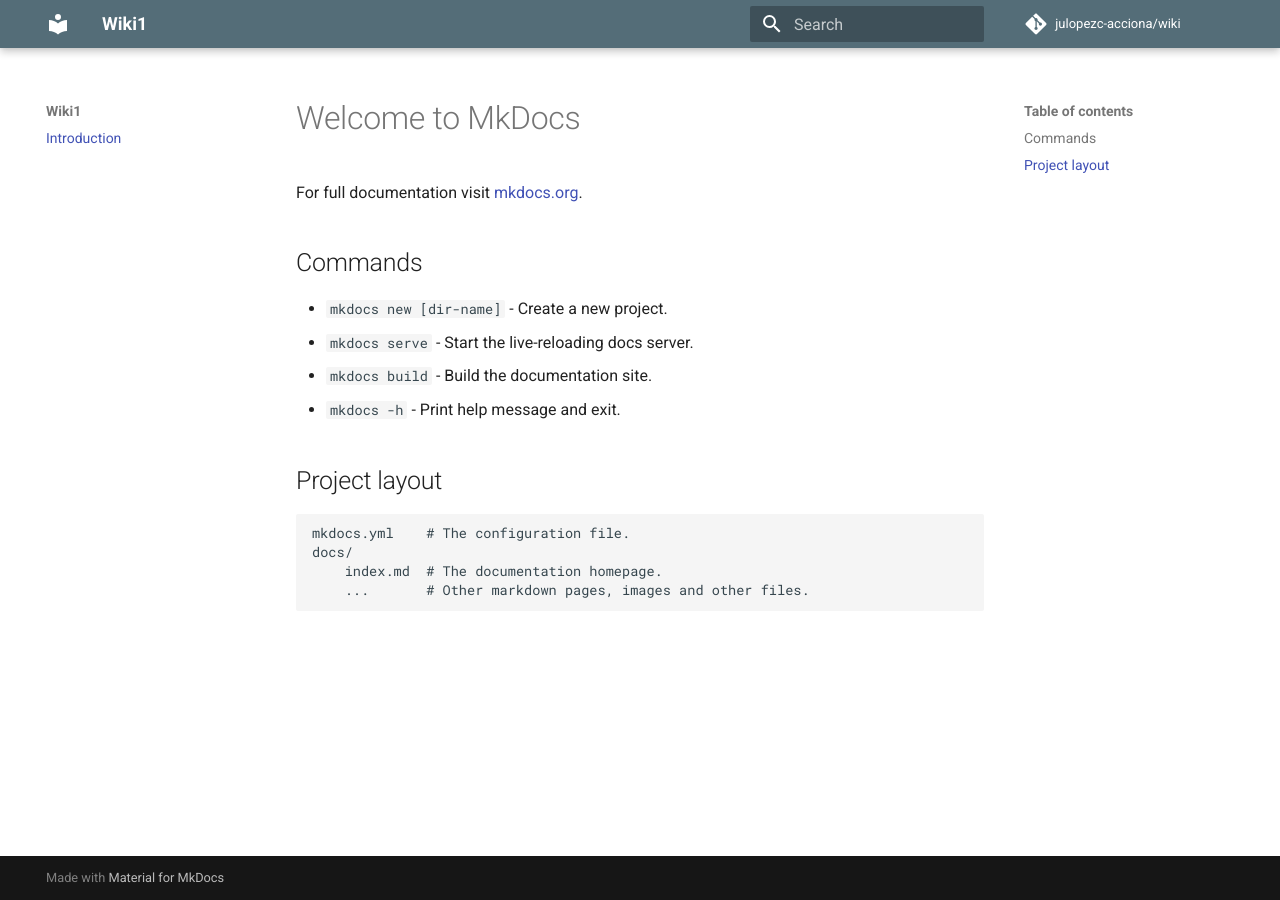
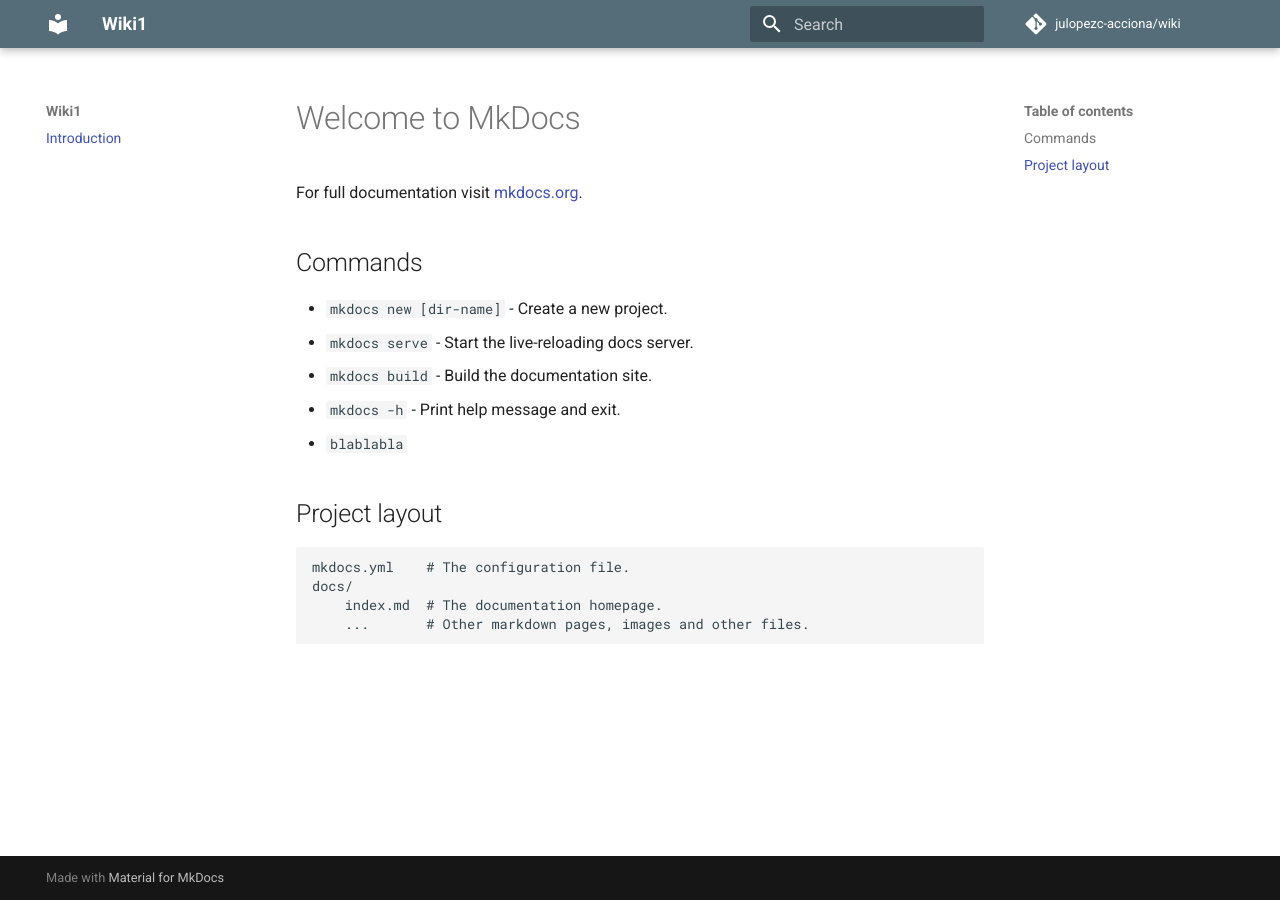
Before and after one commit to vatojavier/wiki, an MkDocs documentation site: the page built from docs/index.md, in a window 1280 px wide. Built offline with MkDocs 1.6.1 and Material for MkDocs 9.7.7, drawn with Linux system fonts in a browser that asks for light colours.

Commit message:
AAAAAAAAAAAAA

```diff
--- a/docs/index.md
+++ b/docs/index.md
@@ -8,6 +8,7 @@
 * `mkdocs serve` - Start the live-reloading docs server.
 * `mkdocs build` - Build the documentation site.
 * `mkdocs -h` - Print help message and exit.
+* `blablabla`
 
 ## Project layout
 
```
